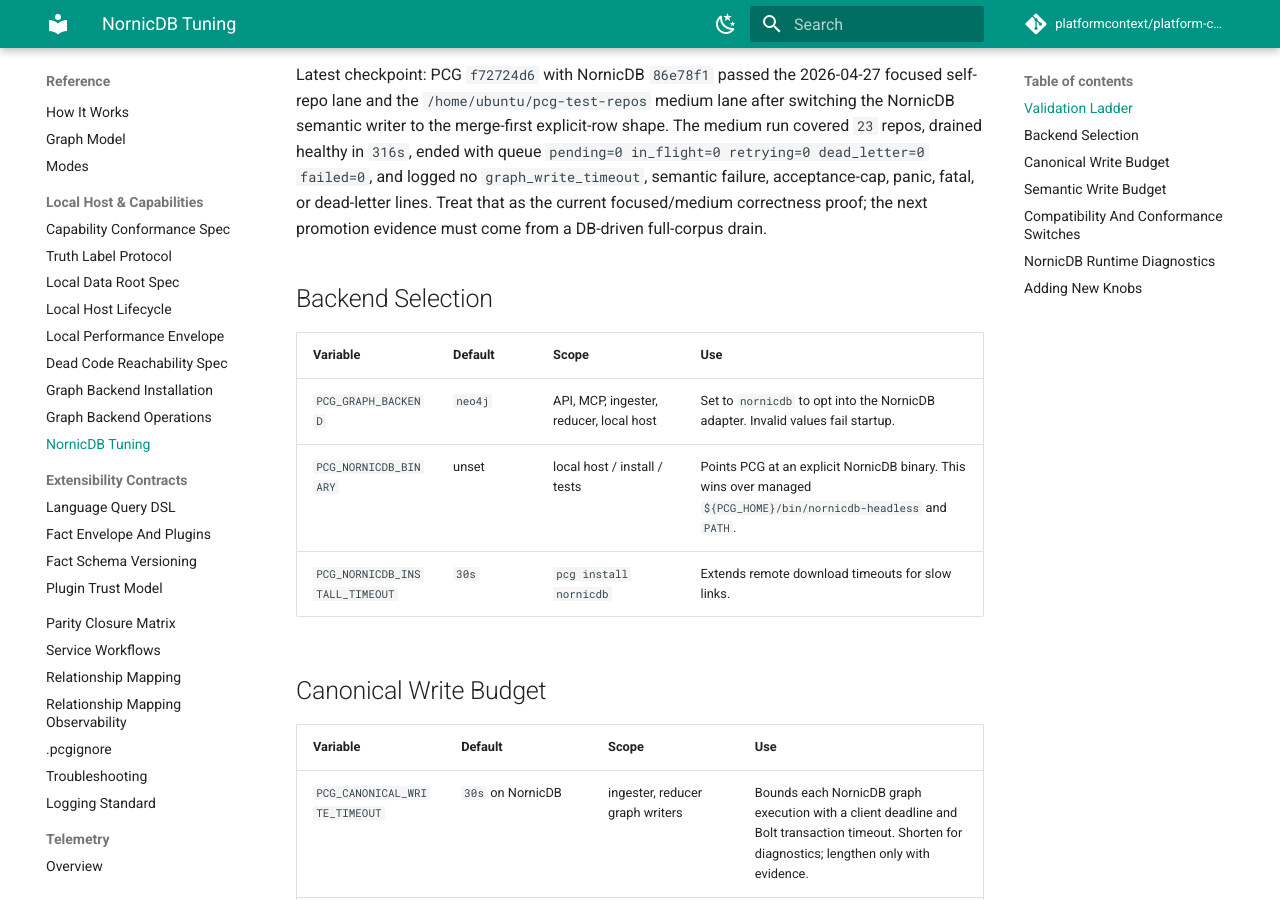
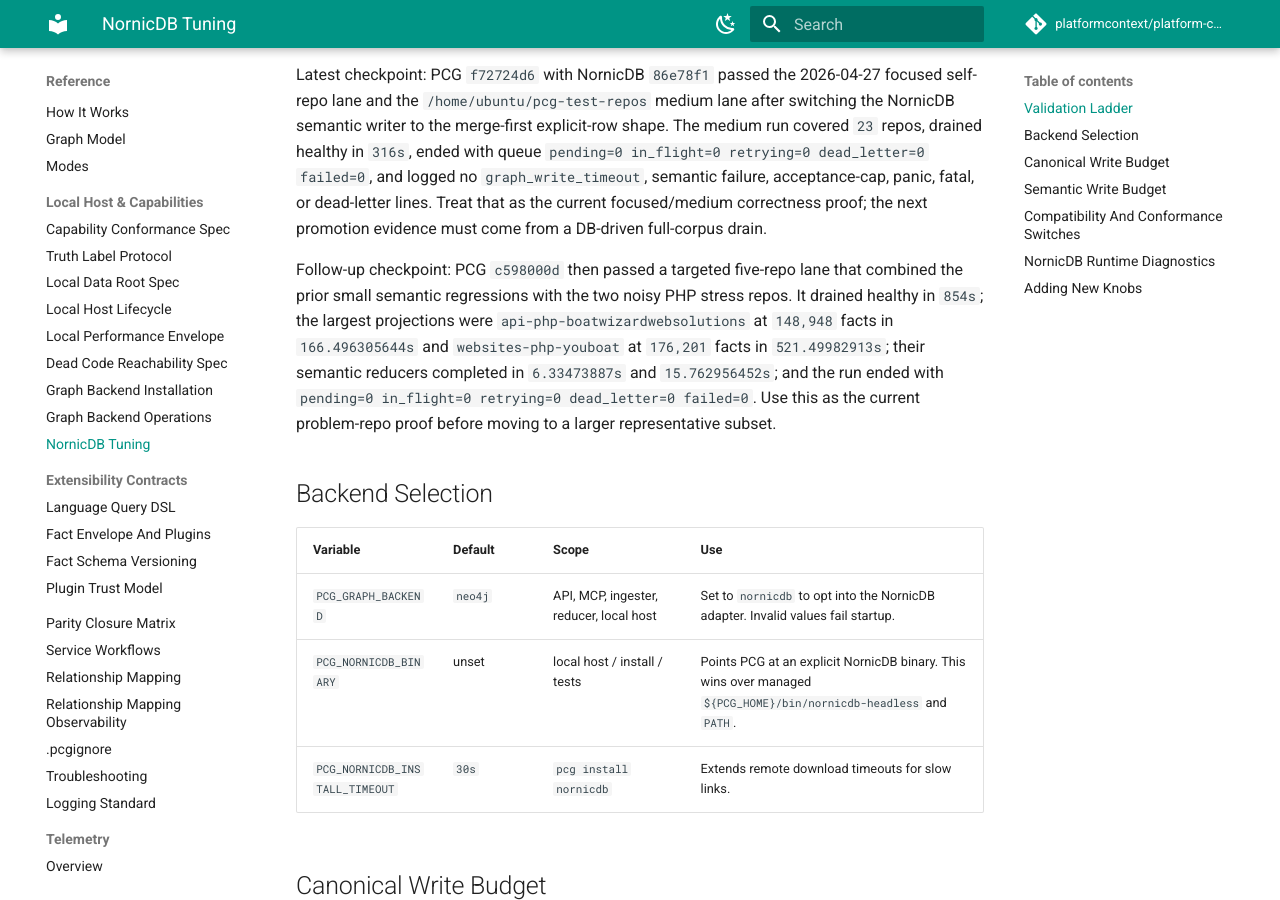
Before and after one commit to platformcontext/platform-context-graph, an MkDocs documentation site: the page built from docs/docs/reference/nornicdb-tuning.md, in a window 1280 px wide and 900 px high, scrolled down 898 px. Built offline with MkDocs 1.6.1 and Material for MkDocs 9.7.7, drawn with Linux system fonts in a browser that asks for light colours; comment, search, counter and statistics services are not loaded.

Commit message:
docs(nornicdb): record targeted repo proof
Capture the five-repo targeted validation lane before scaling back toward broader corpus runs.\n\n- Record the prior semantic-regression repos plus noisy PHP stress repos\n- Include projection and semantic reducer timings from the remote VM\n- Document the clean final queue and absence of timeout/dead-letter failures

```diff
--- a/docs/docs/reference/nornicdb-tuning.md
+++ b/docs/docs/reference/nornicdb-tuning.md
@@ -43,6 +43,15 @@ The medium run covered `23` repos, drained healthy in `316s`, ended with queue
 `graph_write_timeout`, semantic failure, acceptance-cap, panic, fatal, or
 dead-letter lines. Treat that as the current focused/medium correctness proof;
 the next promotion evidence must come from a DB-driven full-corpus drain.
+
+Follow-up checkpoint: PCG `c598000d` then passed a targeted five-repo lane that
+combined the prior small semantic regressions with the two noisy PHP stress
+repos. It drained healthy in `854s`; the largest projections were
+`api-php-boatwizardwebsolutions` at `148,948` facts in `166.496305644s` and
+`websites-php-youboat` at `176,201` facts in `521.49982913s`; their semantic
+reducers completed in `6.33473887s` and `15.762956452s`; and the run ended
+with `pending=0 in_flight=0 retrying=0 dead_letter=0 failed=0`. Use this as
+the current problem-repo proof before moving to a larger representative subset.
 
 ## Backend Selection
 
```
Also changed, not shown: docs/docs/adrs/2026-04-20-embedded-local-backends-implementation-plan.md (+1 -0 lines), docs/docs/adrs/2026-04-22-nornicdb-graph-backend-candidate.md (+1 -0 lines).
